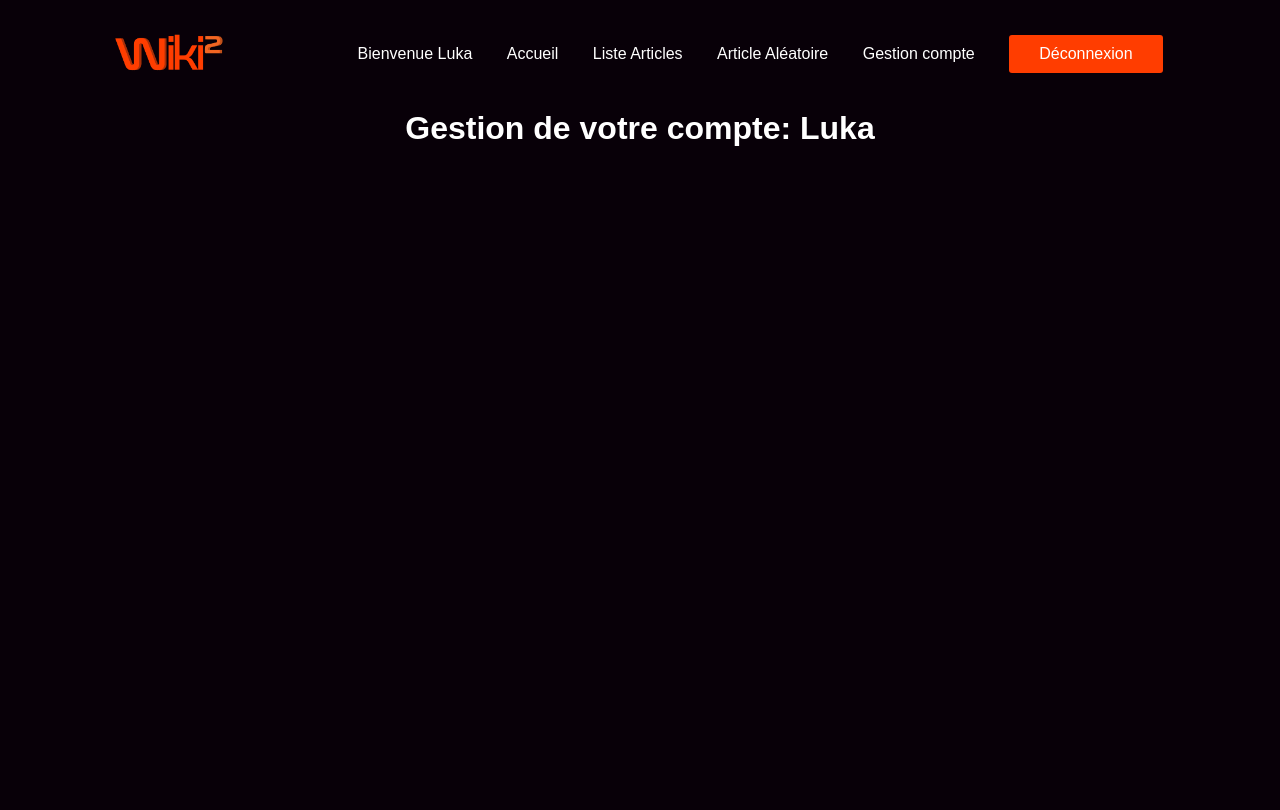
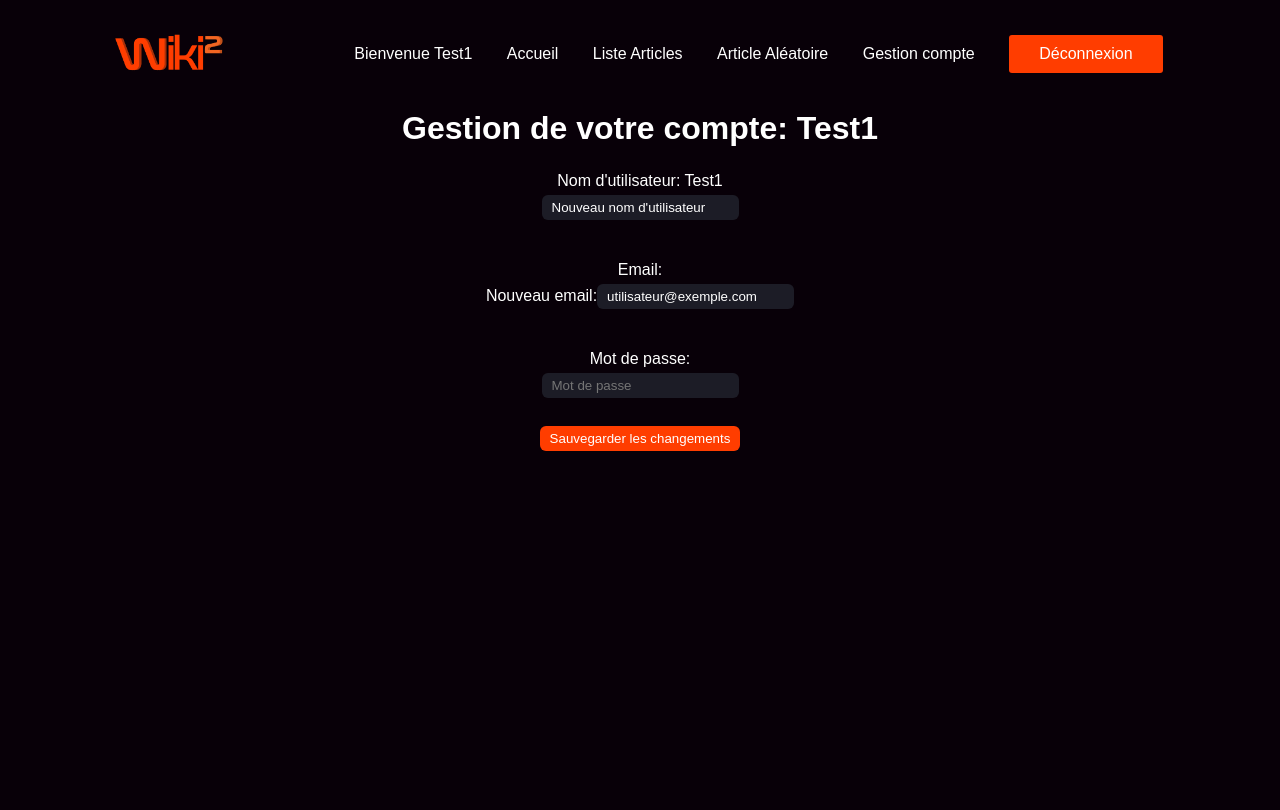
Before and after one commit to bestrider14/Wiki2, a Flask app: page /user in a window 1280 px wide. Run offline with Flask 3, Linux system fonts and the light colour scheme; the visitor is signed in with stand-in values (Sample User, id 1); some libraries are stand-ins or nearby versions.

Commit message:
User.html créé

```diff
--- a/database.py
+++ b/database.py
@@ -167,3 +167,9 @@
         for email in self.cursor.fetchall():
             liste.append(email[0])
         return liste
+
+    def update_email(self):
+        statement = f"UPDATE utilisateurs SET email = {{ session['userName']}} WHERE id = {{ session['userID']}};"
+        self.cursor.execute(statement)
+
+        return "Modification du email réussi: "
--- a/server.py
+++ b/server.py
@@ -19,10 +19,10 @@
     if autologin:
         print("auto login")
         session["userId"] = 204
-        session["userName"] = "Luka"
-        session["userEmail"] = "luka"
+        session["userName"] = "Test1"
+        session["userEmail"] = "Test1@mail.com"
         session["userGenre"] = "Masculin"
-        session["userRole"] = 2
+        session["userRole"] = 0
     return render_template("index.html")
 
 
@@ -87,6 +87,7 @@
 
 
 @app.route("/admin")
+
 def admin():
     return render_template("admin.html")
 
--- a/static/app.js
+++ b/static/app.js
@@ -45,3 +45,9 @@
         }, 3000);
     })
 }
+
+function clearInput(element) {
+    if (element.value === "Example Text") {
+        element.value = "";
+    }
+}
--- a/static/style.css
+++ b/static/style.css
@@ -314,3 +314,11 @@
     transition: background-color 5000s ease-in-out 0s;
     -webkit-text-fill-color: white !important;
 }
+
+.update_profile{
+    display: flex;
+    flex-direction: column;
+    align-items: center;
+    gap: 10px;
+
+}
--- a/templates/user.html
+++ b/templates/user.html
@@ -3,5 +3,18 @@
 <div class="content">
     <h1>Gestion de votre compte: {{ session['userName']}}</h1>
 
+    <form id="profileForm" action="/update_profile" method="POST">
+    <label for="username">Nom d'utilisateur: {{ session['userName']}}</label><br>
+    <input type="text" id="username" value="Nouveau nom d'utilisateur" onInput="clearInput(this)"><br><br><br>
+
+    <label for="email">Email:</label><br>
+    Nouveau email:<input type="email" id="email" name="email" value="utilisateur@exemple.com"><br><br><br>
+
+    <label for="password">Mot de passe:</label><br>
+    <input type="password" id="password" name="password" placeholder="Mot de passe"><br><br>
+
+
+    <button type="submit">Sauvegarder les changements</button>
+    </form>
 </div>
 {% endblock %}
```
